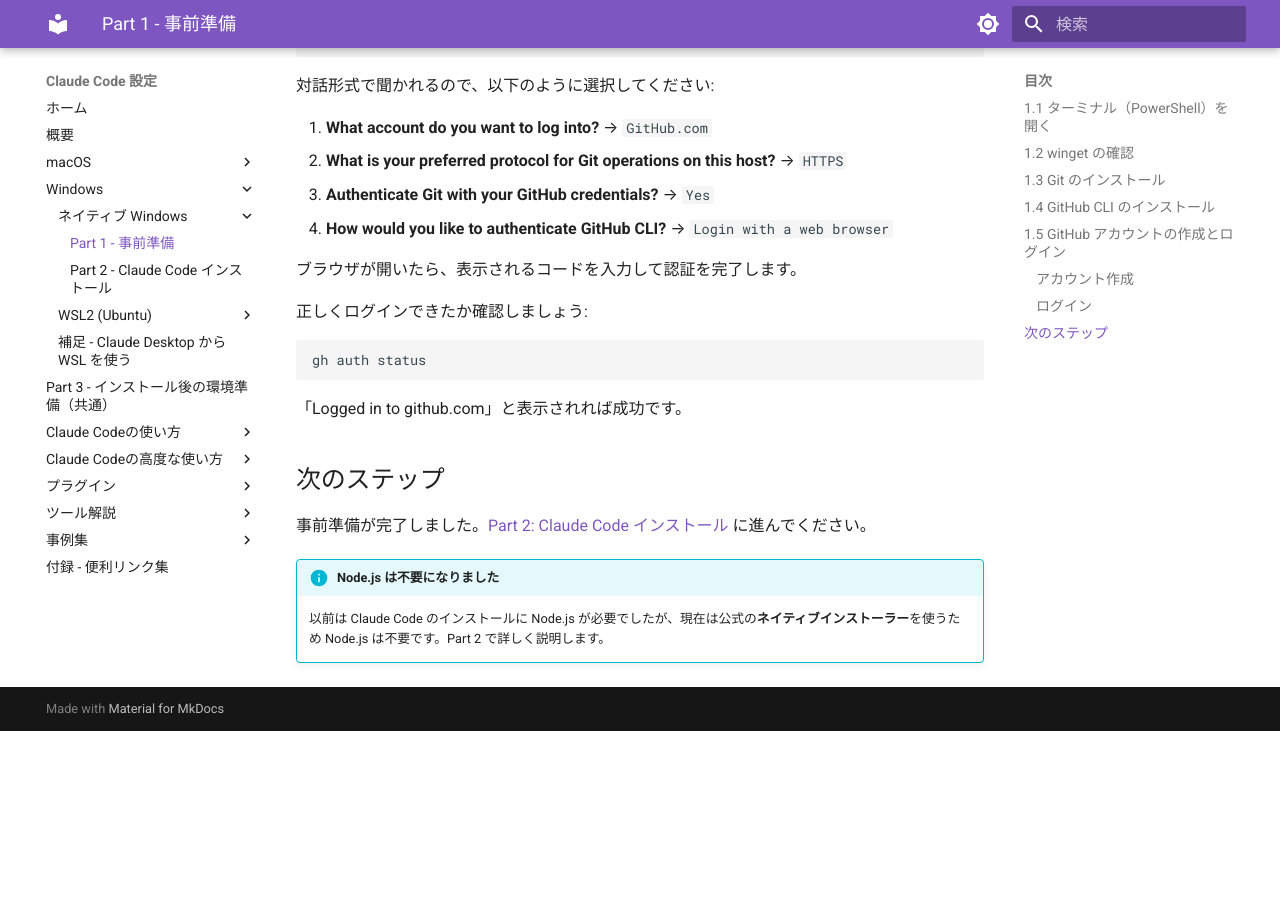
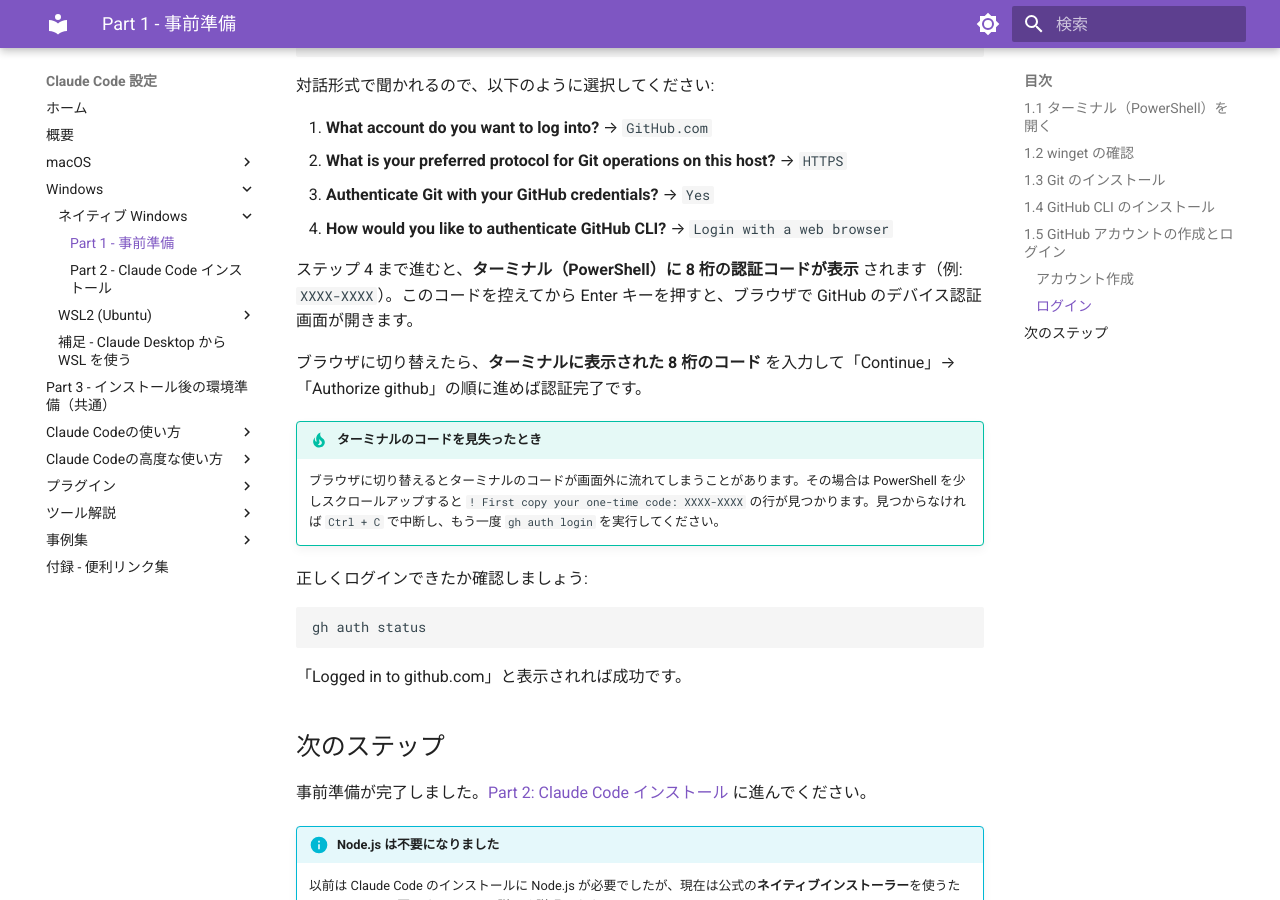
Before and after one commit to hdknr/claude-code-setup, an MkDocs documentation site: the page built from docs/windows/part1-preparation.md, in a window 1280 px wide and 900 px high, scrolled down 2185 px. Built offline with MkDocs 1.6.1 and Material for MkDocs 9.7.7, drawn with Linux system fonts in a browser that asks for light colours; before the commit the page ends 2916 px from its top, so only the background shows below that.

Commit message:
GitHub 認証コードの入力手順を明確化
ターミナルに表示される 8 桁の one-time code を控えてから
ブラウザの GitHub デバイス認証画面に入力する流れを、macOS / Windows
両方の Part 1 で明記。コードを見失った場合のリカバリも追記。

Fixes #28

```diff
--- a/docs/windows/part1-preparation.md
+++ b/docs/windows/part1-preparation.md
@@ -86,7 +86,12 @@
 3. **Authenticate Git with your GitHub credentials?** → `Yes`
 4. **How would you like to authenticate GitHub CLI?** → `Login with a web browser`
 
-ブラウザが開いたら、表示されるコードを入力して認証を完了します。
+ステップ 4 まで進むと、**ターミナル（PowerShell）に 8 桁の認証コードが表示** されます（例: `XXXX-XXXX`）。このコードを控えてから Enter キーを押すと、ブラウザで GitHub のデバイス認証画面が開きます。
+
+ブラウザに切り替えたら、**ターミナルに表示された 8 桁のコード** を入力して「Continue」→「Authorize github」の順に進めば認証完了です。
+
+!!! tip "ターミナルのコードを見失ったとき"
+    ブラウザに切り替えるとターミナルのコードが画面外に流れてしまうことがあります。その場合は PowerShell を少しスクロールアップすると `! First copy your one-time code: XXXX-XXXX` の行が見つかります。見つからなければ `Ctrl + C` で中断し、もう一度 `gh auth login` を実行してください。
 
 正しくログインできたか確認しましょう:
 
```
Also changed, not shown: docs/macos/part1-preparation.md (+6 -1 lines).
